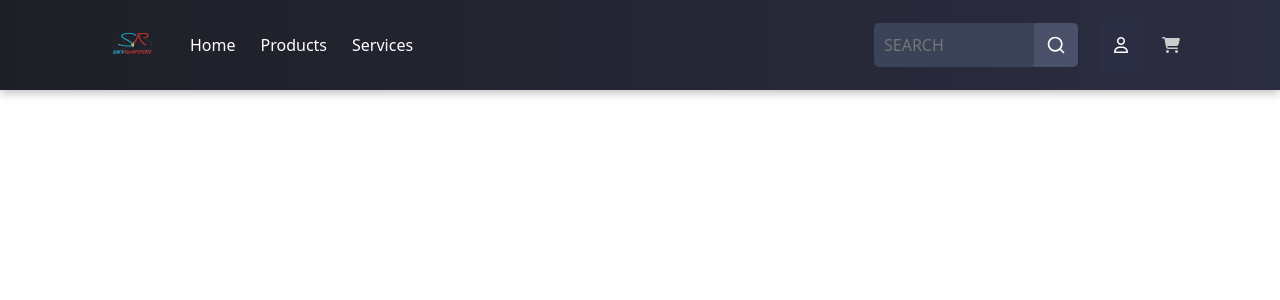
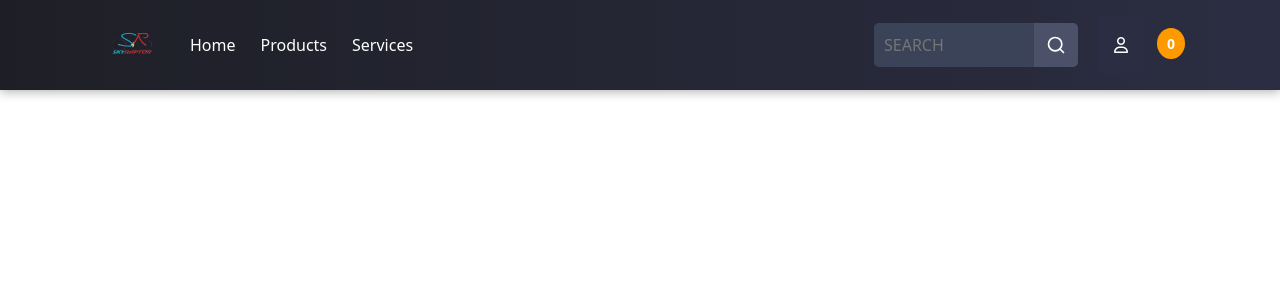
Before and after one commit to SanjaiPG/Ecommerce-platform-for-selling-cycles, a Django app: page / in a window 1280 px wide. Shown: the top 300 px of the page. Run offline with Django 5.2, Linux system fonts and the light colour scheme; some libraries are stand-ins or nearby versions.

Commit message:
Changes to the cart icon

```diff
--- a/Back-End/ecom/cart/cart.py
+++ b/Back-End/ecom/cart/cart.py
@@ -19,6 +19,9 @@ class Cart():
 
         self.session.modified = True
 
+    def __len__(self):
+        return len(self.cart)
+
     def get_prods(self):
         product_id = self.cart.keys()
         products = Product.objects.filter(id__in=product_id)
--- a/Back-End/ecom/cart/views.py
+++ b/Back-End/ecom/cart/views.py
@@ -17,7 +17,11 @@ def cart_add(request):
         product = get_object_or_404(Product, id=Product_id)
 
         cart.add(product=product)
-        response = JsonResponse({'Product Name: ': product.name})
+
+        cart_quantity = cart.__len__()
+
+        # response = JsonResponse({'Product Name: ': product.name})
+        response = JsonResponse({'qty': cart_quantity})
         return response
 
 def cart_remove(request):
--- a/Back-End/ecom/skyraptor/templates/html/home.html
+++ b/Back-End/ecom/skyraptor/templates/html/home.html
@@ -110,6 +110,7 @@
       </a>
       <a href="{% url 'cart_summary' %}">
         <i class="fa-solid fa-cart-shopping"></i>
+        <span class="cart-count" id="cart_quantity">{{ cart|length }}</span>
       </a>
     </div>
   </nav>
--- a/Back-End/ecom/skyraptor/templates/html/product_view.html
+++ b/Back-End/ecom/skyraptor/templates/html/product_view.html
@@ -229,7 +229,8 @@
           action: 'post'
         },
         success: function (json) {
-          console.log(json);
+          //console.log(json);
+          document.getElementById('qty').textContent = json.qty
         },
 
         error: function (xhr, errmsg, err) {
--- a/Back-End/ecom/static/css/home.css
+++ b/Back-End/ecom/static/css/home.css
@@ -1,4 +1,5 @@
-html, body {
+html,
+body {
   height: 100%;
   margin: 0;
   padding: 0;
@@ -309,6 +310,7 @@ body {
 .main-footer .social-icons li a i {
   font-size: 40px;
 }
+
 .main-nav {
   background: linear-gradient(90deg, #1e1f26, #2b2d42);
   color: #fff;
@@ -498,6 +500,7 @@ body {
 .nav-right a {
   color: #ccc;
   margin-left: 18px;
+  position: relative;
   transition: color 0.3s;
 }
 
@@ -507,6 +510,21 @@ body {
 
 .nav-right svg {
   display: block;
+}
+
+.cart-count {
+  position: absolute;
+  top: -5px;
+  right: -5px;
+  background-color: #ff9900;
+  color: white;
+  border-radius: 50%;
+  padding: 5px 10px;
+  font-size: 14px;
+  font-weight: bold;
+  min-width: 20px;
+  text-align: center;
+  display: inline-block;
 }
 
 .page-container {
```
Also changed, not shown: Back-End/ecom/db.sqlite3.
